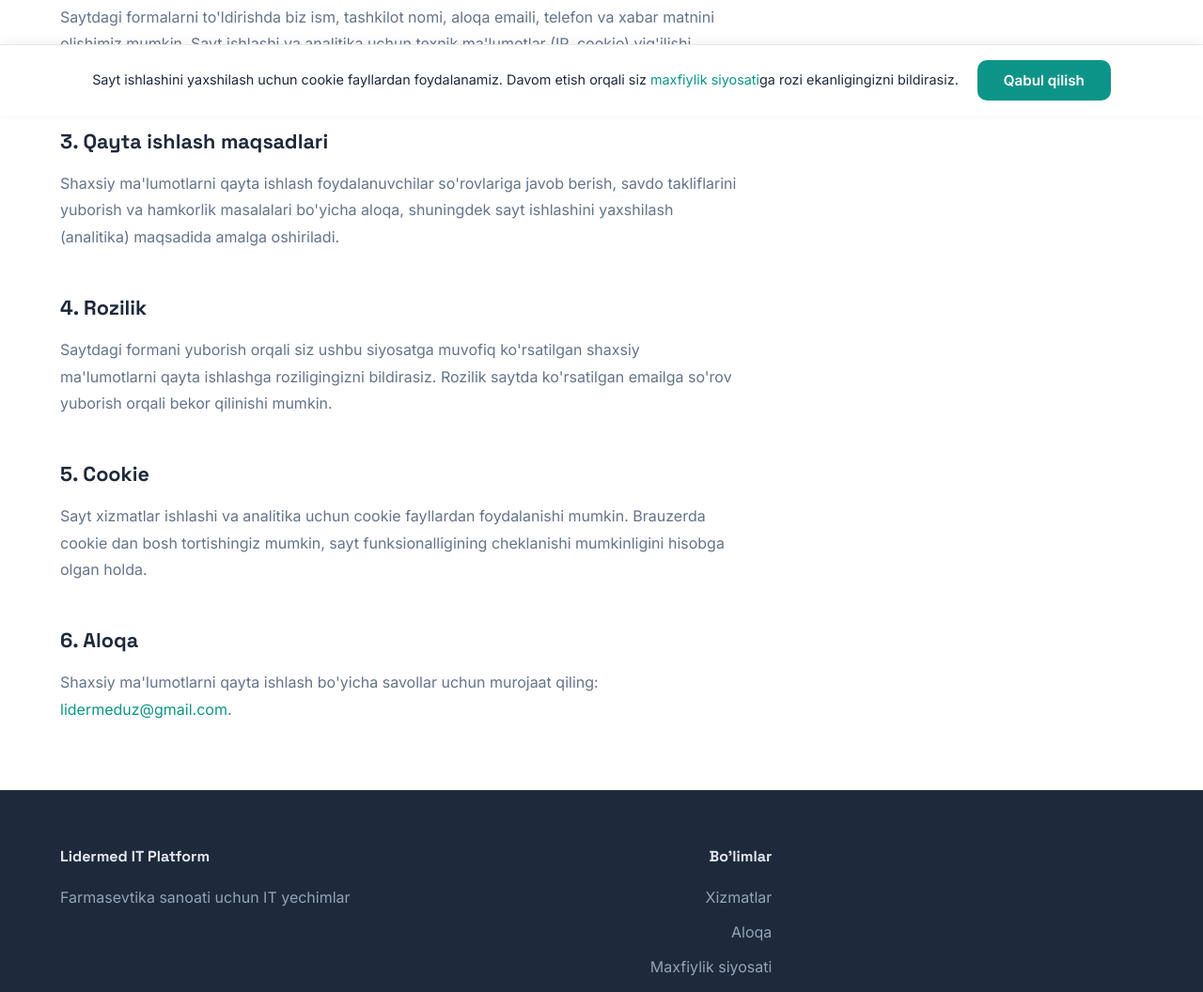
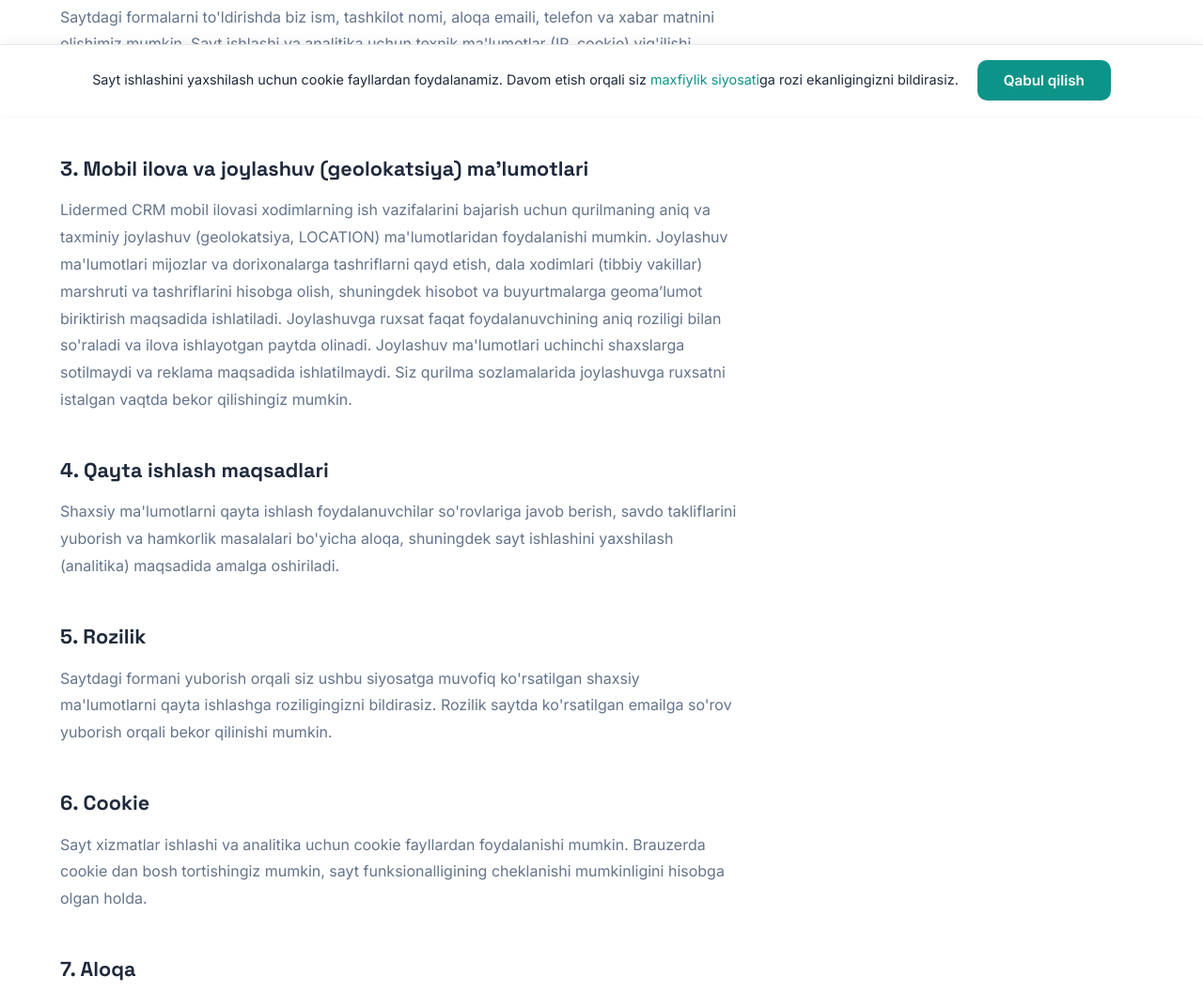
Before and after one commit to Lidermed-Pharma-IT-Platform/Sayt, a website: page privacy.html in a window 1280 px wide. Shown: the part 677-1733 px from the top of the page at 94% size. Drawn offline with Linux system fonts and the light colour scheme; no server answers.

Commit message:
Maxfiylik siyosatiga joylashuv (LOCATION) ma'lumotlari bo'limini qo'shish
Play Market Lidermed CRM ilovasini reject qildi: ilova LOCATION
ma'lumotlaridan foydalanadi, lekin maxfiylik siyosatida oshkor
qilinmagan. Yangi 3-bo'lim (Mobil ilova va joylashuv) qo'shildi va
keyingi bo'limlar qayta raqamlandi (RU + UZ).

Co-Authored-By: Claude Opus 4.8 (1M context) <noreply@anthropic.com>

```diff
--- a/js/i18n.js
+++ b/js/i18n.js
@@ -243,14 +243,16 @@
       privacy1Title: '1. Общие положения',
       privacy1P: 'Настоящая политика определяет порядок обработки персональных данных посетителей сайта и пользователей форм обратной связи. Обработка осуществляется в соответствии с Федеральным законом № 152-ФЗ «О персональных данных» и внутренними регламентами оператора.',
       privacy2Title: '2. Какие данные мы обрабатываем',
-      privacy2P: 'При заполнении форм на сайте мы можем получать: имя, наименование организации, контактный email, телефон и текст сообщения. Технические данные (IP, cookie) могут собираться для обеспечения работы сайта и аналитики.',
-      privacy3Title: '3. Цели обработки',
+      privacy2P: 'При заполнении форм на сайте мы можем получать: имя, наименование организации, контактный email, телефон и текст сообщения. Технические данные (IP, cookie) могут собираться для обеспечения работы сайта и аналитики. В мобильном приложении Lidermed CRM также могут запрашиваться данные о местоположении устройства (см. раздел 3).',
+      privacyLocationTitle: '3. Мобильное приложение и данные о местоположении (геолокация)',
+      privacyLocationP: 'Мобильное приложение Lidermed CRM может получать доступ к данным о точном и приблизительном местоположении (геолокация, LOCATION) устройства для выполнения служебных задач сотрудников. Данные о местоположении используются для фиксации визитов к клиентам и аптекам, учёта маршрутов и визитов выездных сотрудников (медицинских представителей), а также для прикрепления геоданных к рабочим отчётам и заказам. Доступ к местоположению запрашивается только с явного согласия пользователя и используется во время работы приложения. Данные о местоположении не продаются третьим лицам и не используются в рекламных целях. Вы можете в любой момент отозвать разрешение на доступ к местоположению в настройках устройства.',
+      privacy3Title: '4. Цели обработки',
       privacy3P: 'Обработка персональных данных осуществляется в целях ответа на запросы пользователей, направления коммерческих предложений и связи по вопросам сотрудничества, а также для улучшения работы сайта (аналитика).',
-      privacy4Title: '4. Согласие',
+      privacy4Title: '5. Согласие',
       privacy4P: 'Отправляя форму на сайте, вы даёте согласие на обработку указанных персональных данных в соответствии с настоящей политикой. Согласие может быть отозвано путём направления запроса на указанный на сайте email.',
-      privacy5Title: '5. Cookie',
+      privacy5Title: '6. Cookie',
       privacy5P: 'Сайт может использовать файлы cookie для обеспечения работы сервисов и аналитики. Вы можете настроить браузер для отказа от cookie, учитывая возможное ограничение функциональности сайта.',
-      privacy6Title: '6. Контакты',
+      privacy6Title: '7. Контакты',
       privacy6P: 'По вопросам обработки персональных данных обращайтесь:',
       pageTitleIndex: 'Lidermed — цифровые решения для фармацевтических компаний | IT Platform',
       metaDescriptionIndex: 'Lidermed — цифровые решения для фармацевтических компаний в Узбекистане: CRM для медицинских представителей, аналитика продаж (Analytics), обучение (Academy). Консалтинг и внедрение IT-систем.',
@@ -615,14 +617,16 @@
       privacy1Title: '1. Umumiy qoidalar',
       privacy1P: 'Ushbu siyosat sayt tashrif buyuruvchilari va aloqa formalari foydalanuvchilarining shaxsiy ma\'lumotlarini qayta ishlash tartibini belgilaydi. Qayta ishlash 152-FZ «Shaxsiy ma\'lumotlar to\'g\'risida» Federal qonuni va operatorning ichki reglamentlari bilan amalga oshiriladi.',
       privacy2Title: '2. Qanday ma\'lumotlarni qayta ishlaymiz',
-      privacy2P: 'Saytdagi formalarni to\'ldirishda biz ism, tashkilot nomi, aloqa emaili, telefon va xabar matnini olishimiz mumkin. Sayt ishlashi va analitika uchun texnik ma\'lumotlar (IP, cookie) yig\'ilishi mumkin.',
-      privacy3Title: '3. Qayta ishlash maqsadlari',
+      privacy2P: 'Saytdagi formalarni to\'ldirishda biz ism, tashkilot nomi, aloqa emaili, telefon va xabar matnini olishimiz mumkin. Sayt ishlashi va analitika uchun texnik ma\'lumotlar (IP, cookie) yig\'ilishi mumkin. Lidermed CRM mobil ilovasida qurilmaning joylashuv ma\'lumotlari ham so\'ralishi mumkin (3-bo\'limga qarang).',
+      privacyLocationTitle: '3. Mobil ilova va joylashuv (geolokatsiya) ma\'lumotlari',
+      privacyLocationP: 'Lidermed CRM mobil ilovasi xodimlarning ish vazifalarini bajarish uchun qurilmaning aniq va taxminiy joylashuv (geolokatsiya, LOCATION) ma\'lumotlaridan foydalanishi mumkin. Joylashuv ma\'lumotlari mijozlar va dorixonalarga tashriflarni qayd etish, dala xodimlari (tibbiy vakillar) marshruti va tashriflarini hisobga olish, shuningdek hisobot va buyurtmalarga geomaʼlumot biriktirish maqsadida ishlatiladi. Joylashuvga ruxsat faqat foydalanuvchining aniq roziligi bilan so\'raladi va ilova ishlayotgan paytda olinadi. Joylashuv ma\'lumotlari uchinchi shaxslarga sotilmaydi va reklama maqsadida ishlatilmaydi. Siz qurilma sozlamalarida joylashuvga ruxsatni istalgan vaqtda bekor qilishingiz mumkin.',
+      privacy3Title: '4. Qayta ishlash maqsadlari',
       privacy3P: 'Shaxsiy ma\'lumotlarni qayta ishlash foydalanuvchilar so\'rovlariga javob berish, savdo takliflarini yuborish va hamkorlik masalalari bo\'yicha aloqa, shuningdek sayt ishlashini yaxshilash (analitika) maqsadida amalga oshiriladi.',
-      privacy4Title: '4. Rozilik',
+      privacy4Title: '5. Rozilik',
       privacy4P: 'Saytdagi formani yuborish orqali siz ushbu siyosatga muvofiq ko\'rsatilgan shaxsiy ma\'lumotlarni qayta ishlashga roziligingizni bildirasiz. Rozilik saytda ko\'rsatilgan emailga so\'rov yuborish orqali bekor qilinishi mumkin.',
-      privacy5Title: '5. Cookie',
+      privacy5Title: '6. Cookie',
       privacy5P: 'Sayt xizmatlar ishlashi va analitika uchun cookie fayllardan foydalanishi mumkin. Brauzerda cookie dan bosh tortishingiz mumkin, sayt funksionalligining cheklanishi mumkinligini hisobga olgan holda.',
-      privacy6Title: '6. Aloqa',
+      privacy6Title: '7. Aloqa',
       privacy6P: 'Shaxsiy ma\'lumotlarni qayta ishlash bo\'yicha savollar uchun murojaat qiling:',
       pageTitleIndex: 'Lidermed — Farmatsevtika kompaniyalari uchun raqamli yechimlar | IT platformasi',
       metaDescriptionIndex: 'Lidermed — O\'zbekistonda farmatsevtika kompaniyalari uchun raqamli yechimlar: tibbiy vakillar uchun CRM, sotuvlar tahlili (Analytics), o\'qitish (Academy). Konsultatsiya va tizimlarni joriy etish.',
--- a/privacy.html
+++ b/privacy.html
@@ -85,18 +85,21 @@
           <p data-i18n="privacy1P">Ushbu siyosat sayt tashrif buyuruvchilari va aloqa formalari foydalanuvchilarining shaxsiy ma'lumotlarini qayta ishlash tartibini belgilaydi. Qayta ishlash 152-FZ «Shaxsiy ma'lumotlar to'g'risida» Federal qonuni va operatorning ichki reglamentlari bilan amalga oshiriladi.</p>
 
           <h2 data-i18n="privacy2Title">2. Qanday ma'lumotlarni qayta ishlaymiz</h2>
-          <p data-i18n="privacy2P">Saytdagi formalarni to'ldirishda biz ism, tashkilot nomi, aloqa emaili, telefon va xabar matnini olishimiz mumkin. Sayt ishlashi va analitika uchun texnik ma'lumotlar (IP, cookie) yig'ilishi mumkin.</p>
+          <p data-i18n="privacy2P">Saytdagi formalarni to'ldirishda biz ism, tashkilot nomi, aloqa emaili, telefon va xabar matnini olishimiz mumkin. Sayt ishlashi va analitika uchun texnik ma'lumotlar (IP, cookie) yig'ilishi mumkin. Lidermed CRM mobil ilovasida qurilmaning joylashuv ma'lumotlari ham so'ralishi mumkin (3-bo'limga qarang).</p>
 
-          <h2 data-i18n="privacy3Title">3. Qayta ishlash maqsadlari</h2>
+          <h2 data-i18n="privacyLocationTitle">3. Mobil ilova va joylashuv (geolokatsiya) ma'lumotlari</h2>
+          <p data-i18n="privacyLocationP">Lidermed CRM mobil ilovasi xodimlarning ish vazifalarini bajarish uchun qurilmaning aniq va taxminiy joylashuv (geolokatsiya, LOCATION) ma'lumotlaridan foydalanishi mumkin. Joylashuv ma'lumotlari mijozlar va dorixonalarga tashriflarni qayd etish, dala xodimlari (tibbiy vakillar) marshruti va tashriflarini hisobga olish, shuningdek hisobot va buyurtmalarga geomaʼlumot biriktirish maqsadida ishlatiladi. Joylashuvga ruxsat faqat foydalanuvchining aniq roziligi bilan so'raladi va ilova ishlayotgan paytda olinadi. Joylashuv ma'lumotlari uchinchi shaxslarga sotilmaydi va reklama maqsadida ishlatilmaydi. Siz qurilma sozlamalarida joylashuvga ruxsatni istalgan vaqtda bekor qilishingiz mumkin.</p>
+
+          <h2 data-i18n="privacy3Title">4. Qayta ishlash maqsadlari</h2>
           <p data-i18n="privacy3P">Shaxsiy ma'lumotlarni qayta ishlash foydalanuvchilar so'rovlariga javob berish, savdo takliflarini yuborish va hamkorlik masalalari bo'yicha aloqa, shuningdek sayt ishlashini yaxshilash (analitika) maqsadida amalga oshiriladi.</p>
 
-          <h2 data-i18n="privacy4Title">4. Rozilik</h2>
+          <h2 data-i18n="privacy4Title">5. Rozilik</h2>
           <p data-i18n="privacy4P">Saytdagi formani yuborish orqali siz ushbu siyosatga muvofiq ko'rsatilgan shaxsiy ma'lumotlarni qayta ishlashga roziligingizni bildirasiz. Rozilik saytda ko'rsatilgan emailga so'rov yuborish orqali bekor qilinishi mumkin.</p>
 
-          <h2 data-i18n="privacy5Title">5. Cookie</h2>
+          <h2 data-i18n="privacy5Title">6. Cookie</h2>
           <p data-i18n="privacy5P">Sayt xizmatlar ishlashi va analitika uchun cookie fayllardan foydalanishi mumkin. Brauzerda cookie dan bosh tortishingiz mumkin, sayt funksionalligining cheklanishi mumkinligini hisobga olgan holda.</p>
 
-          <h2 data-i18n="privacy6Title">6. Aloqa</h2>
+          <h2 data-i18n="privacy6Title">7. Aloqa</h2>
           <p><span data-i18n="privacy6P">Shaxsiy ma'lumotlarni qayta ishlash bo'yicha savollar uchun murojaat qiling:</span> <a href="mailto:lidermeduz@gmail.com">lidermeduz@gmail.com</a>.</p>
         </div>
       </div>
```
